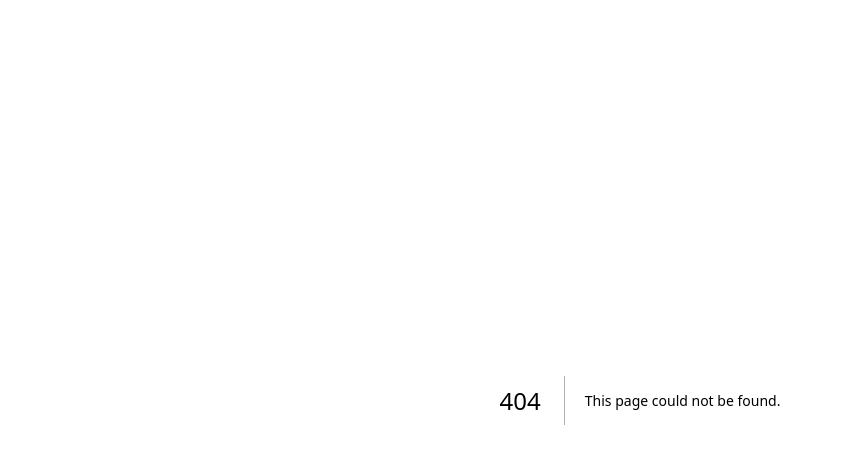
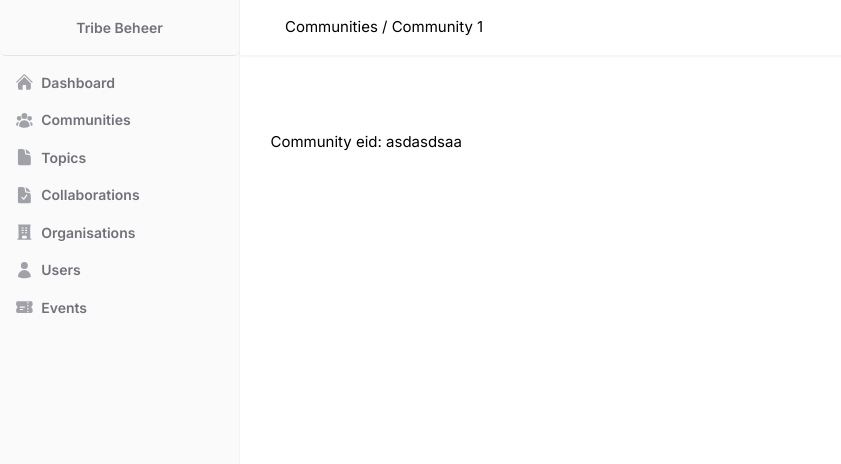
Before and after one commit to drijnkels/crm-nextjs, a Next.js app: page /communities/asdasdsaa in a window 1280 px wide. Before the commit this address had no page. Shown: the top 464 px of the page, without its empty margins (0-841 px from the left). Built offline with nearby package versions, Linux system fonts and the light colour scheme.

Commit message:
Add the community page skeleton

```diff
--- /dev/null
+++ b/src/app/communities/[id]/page.tsx
@@ -0,0 +1,15 @@
+"use client";
+
+import Layout from "@/components/Layout/Layout";
+
+export default function Communities({ params }: { params: { id: string }}) {
+  const community = {
+    eid: params.id,
+    name: 'Community 1',
+  }
+  return (
+    <Layout page_name={'Communities / ' + community.name}>
+      Community eid: {community.eid}
+    </Layout>
+  )
+}
```
